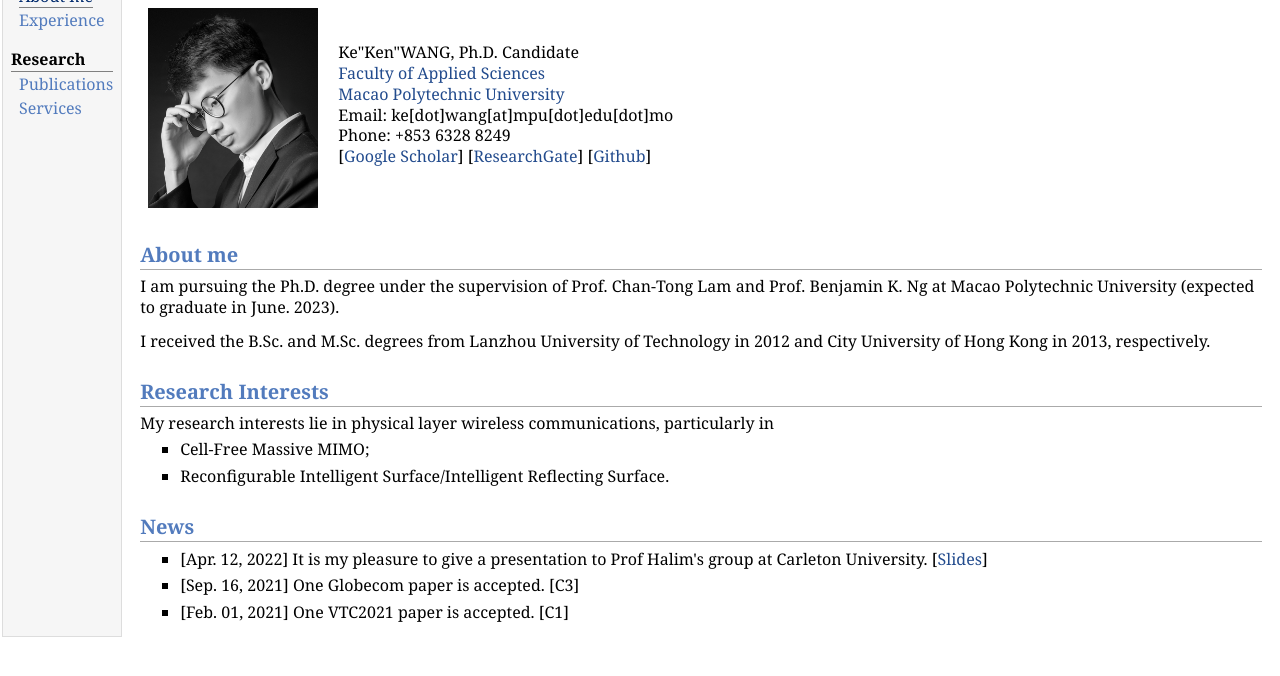
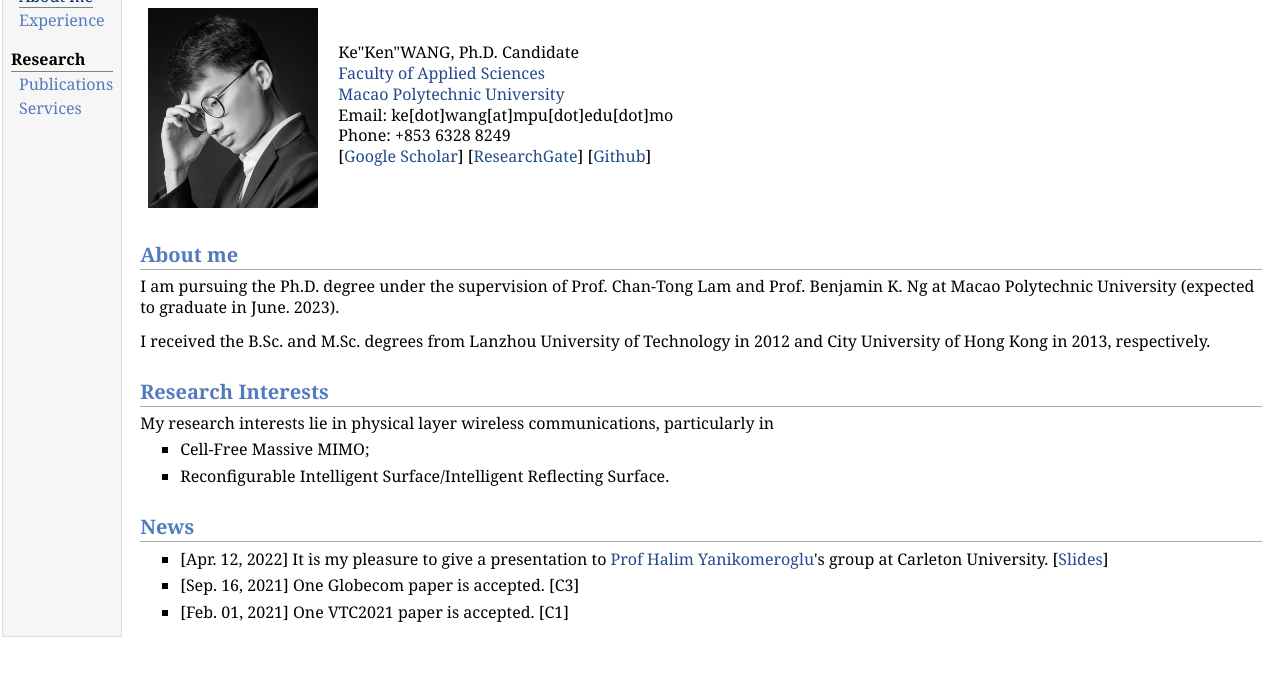
Before and after one commit to onism222/onism222.github.io, a plain HTML site: page index.html in a window 1280 px wide. Shown: the part 68-744 px from the top of the page. Drawn offline with nearby package versions, Linux system fonts and the light colour scheme; some packages are replaced by stand-ins of ours.

Commit message:
Update index.html

```diff
--- a/index.html
+++ b/index.html
@@ -66,7 +66,7 @@ Phone: +853 6328 8249 <br />
 <h2>News</h2>
 <ul>
 <li>
-<p>[Apr. 12, 2022] It is my pleasure to give a presentation to Prof Halim's group at Carleton University. [<a href="CU_Apr_2022.pdf">Slides</a>] </p>
+<p>[Apr. 12, 2022] It is my pleasure to give a presentation to <a href="http://www.sce.carleton.ca/faculty/yanikomeroglu.html" target=&ldquo;blank&rdquo;>Prof Halim Yanikomeroglu</a>'s group at Carleton University. [<a href="CU_Apr_2022.pdf">Slides</a>] </p>
 </li>
 <li>
 <p>[Sep. 16, 2021] One Globecom paper is accepted. [C3]</p>
```
